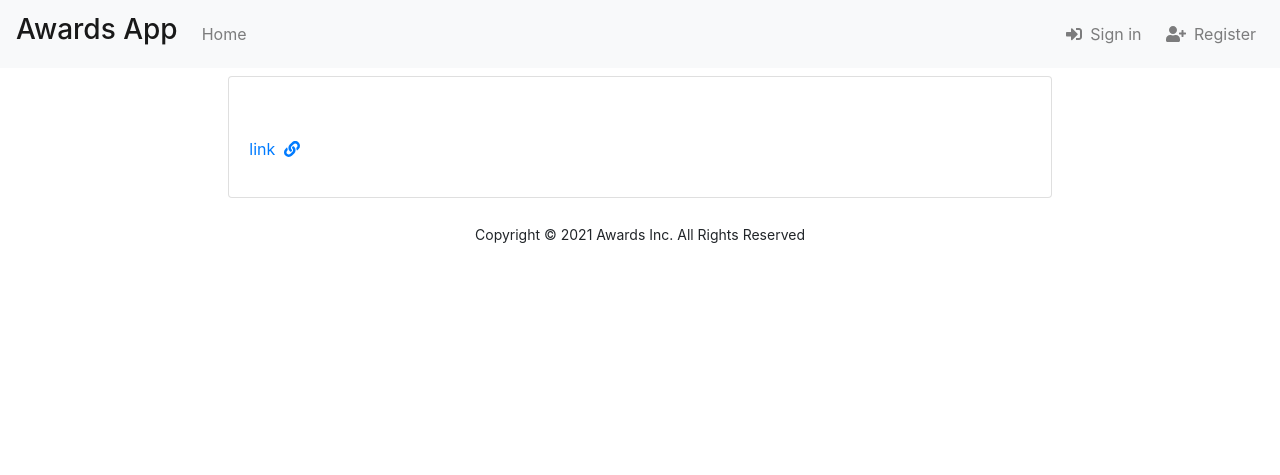
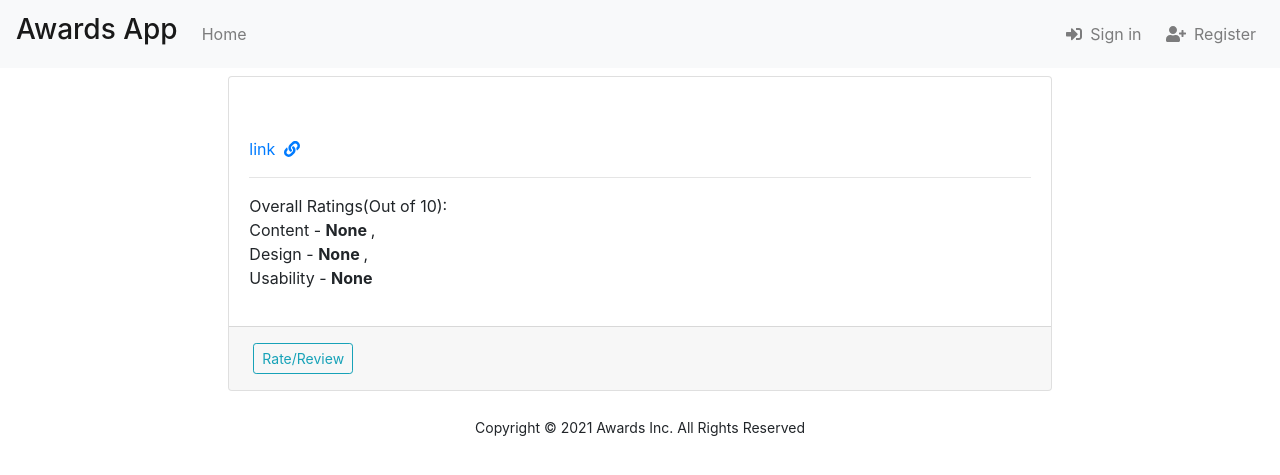
Before and after one commit to KenThumi/awards, a Django app: template websites/templates/project.html in a window 1280 px wide. Shown: the top 475 px of the page. Run offline with Django 3.2, Linux system fonts and the light colour scheme; the template is opened without the code that fills it, so the values that code supplies are empty; some libraries are stand-ins or nearby versions.

Commit message:
Add/retrieve review on individual project

```diff
--- a/websites/templates/base.html
+++ b/websites/templates/base.html
@@ -1,5 +1,6 @@
 {% load bootstrap4 %}
 {% load static%}
+
 
 <!DOCTYPE html>
 <html>
--- a/websites/templates/project.html
+++ b/websites/templates/project.html
@@ -1,5 +1,6 @@
 {%extends "base.html"%}
 {% load bootstrap4 %}
+{% load mathfilters %}
 {% block content %}
 {{block.super}}
 
@@ -23,8 +24,41 @@
                                 link <i class="fas fa-link ml-1"></i>
                             </a>
                         </p>
+                        <p>
+                            <hr>
+                            Overall Ratings(Out of 10): <br>
+                            {% if project.review %}
+                                Content - <strong>
+
+                                    {{project.review.content|div:project.review.count |floatformat:1 }}
+                                </strong>, <br>
+                                Design - <strong>
+                                    {{ project.review.design|div:project.review.count |floatformat:1 }}
+                                </strong> , <br>
+                                Usability - <strong>
+                                    {{ project.review.usability|div:project.review.count |floatformat:1 }}
+                                </strong>
+                            {%else%}
+                                Content - <strong>
+
+                                    None
+                                </strong>, <br>
+                                Design - <strong>
+                                    None
+                                </strong> , <br>
+                                Usability - <strong>
+                                    None
+                                </strong>
+                            {%endif%}
+                        </p>
                     </div>
-
+                    <div class="card-footer">
+                        <div class="m-1">
+                                 <a class="btn btn-sm btn-outline-info" href="{% url 'addreview' project.id%}" target="_blank">
+                                     Rate/Review
+                                 </a>
+                        </div>
+                   </div>
             </div>
 
        </div>
```
